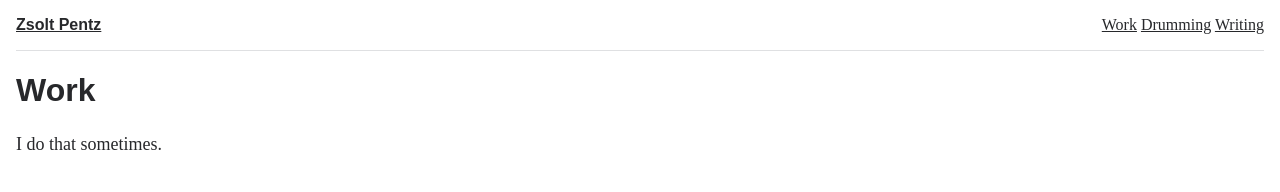
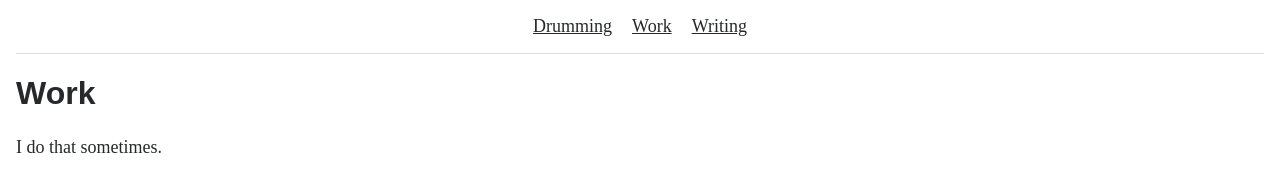
Before and after one commit to pentzzsolt/pentzzsolt.github.io, an Eleventy site: page work/index.html in a window 1280 px wide. Built offline with nearby package versions, Linux system fonts and the light colour scheme; Eleventy itself is replaced by a stand-in of ours; files that its build step writes are made by us from their sources.

Commit message:
Add new navigation

```diff
--- a/_includes/main.html
+++ b/_includes/main.html
@@ -13,16 +13,15 @@
   <body>
     <div class="container">
       <header class="header">
-        <div class="header__container">
-          <h1 class="header__title">
-            <a class="header__link" href="/">Zsolt Pentz</a>
-          </h1>
-          <nav class="header__nav">
-            <a class="header__link" href="/work/">Work</a>
-            <a class="header__link" href="/drumming/">Drumming</a>
-            <a class="header__link" href="/writing/">Writing</a>
-          </nav>
-        </div>
+        <nav>
+          <ul class="header__list">
+            {%- for item in collections.menuitem -%}
+              <li{% if page.url == item.url %} aria-current="page"{% endif %} class="header__item">
+                <a class="header__link" href="{{ item.url }}">{{ item.data.title }}</a>
+              </li>
+            {%- endfor -%}
+          </ul>
+        </nav>
       </header>
     </div>
     <main class="container">
--- a/drumming/index.html
+++ b/drumming/index.html
@@ -2,6 +2,7 @@
 layout: main
 title: Drumming
 description: Information about drumming related projects of Zsolt Pentz.
+tags: menuitem
 ---
 <h1>Drums!</h1>
 <p>Yea, I play those.</p>
--- a/styles.css
+++ b/styles.css
@@ -9,6 +9,7 @@
   --background: var(--white);
   --border: var(--gainsboro);
   --color: var(--raisinBlack);
+  --focus: var(--internationalOrangeEngineering);
 }
 
 *, *::before, *::after {
@@ -36,6 +37,7 @@ p {
     --background: var(--raisinBlack);
     --border: var(--onyx);
     --color: var(--cultured);
+    --focus: var(--congoPink);
   }
 }
 
@@ -50,21 +52,24 @@ p {
   padding: 1rem 0;
 }
 
-.header__container {
-  display: flex;
+.header__list {
+  margin: 0;
+  padding: 0;
+  text-align: center;
 }
 
-.header__title {
-  font-size: 1rem;
-  margin: 0;
-}
-
-.header__nav {
-  margin-left: auto;
+.header__item {
+  display: inline;
+  margin: 0 .5rem;
 }
 
 .header__link {
   color: currentColor;
+  font-size: 1.125rem;
+}
+
+.header__link:focus {
+  color: rgba(var(--focus));
 }
 
 .intro {
--- a/work/index.html
+++ b/work/index.html
@@ -2,6 +2,7 @@
 layout: main
 title: Work
 description: Information about Zsolt's professional career in the digital product development industry.
+tags: menuitem
 ---
 <h1>Work</h1>
 <p>I do that sometimes.</p>
--- a/writing/index.html
+++ b/writing/index.html
@@ -2,6 +2,7 @@
 layout: main
 title: Writing
 description: Links to some of Zsolt's writing.
+tags: menuitem
 ---
 <h1>Writing</h1>
 <p>It's really only scribbles.</p>
```
